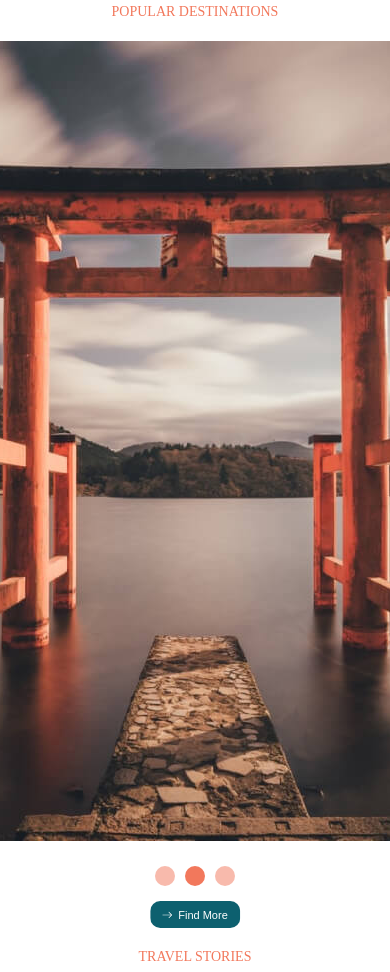
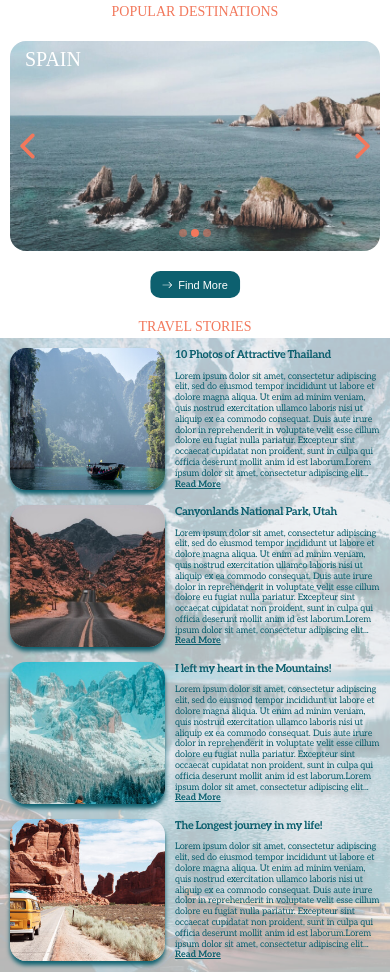
Before and after one commit to igor-bochenkov/Travel, a plain HTML site: page index.html in a window 390 px wide. Shown: the part 416-1388 px from the top of the page. Drawn offline with Linux system fonts and the light colour scheme; files whose address does not match are found by name.

Commit message:
add: adaptive is finished

```diff
--- a/css/style.css
+++ b/css/style.css
@@ -180,6 +180,12 @@ body.lock {
     padding: 0px 16px;
   }
 }
+@media (max-width: 479.98px) {
+  .container {
+    max-width: none;
+    padding: 0px 10px;
+  }
+}
 
 .title {
   font-family: "RedHatText";
@@ -189,17 +195,17 @@ body.lock {
   color: #f2785c;
   text-align: center;
 }
-@media (max-width: 767.98px) {
+@media (max-width: 991.98px) {
   .title {
     font-size: 2.1875rem;
   }
 }
-@media (max-width: 660px) {
+@media (max-width: 767.98px) {
   .title {
     font-size: 1.5625rem;
   }
 }
-@media (max-width: 420px) {
+@media (max-width: 479.98px) {
   .title {
     font-size: 0.875rem;
   }
@@ -661,21 +667,21 @@ body.lock {
 }
 
 .destinations {
-  padding: 0px 0px 80px 0px;
+  padding: 0px 0px 160px 0px;
 }
 @media (max-width: 991.98px) {
   .destinations {
-    padding: 0px 0px 50px 0px;
+    padding: 0px 0px 100px 0px;
   }
 }
 @media (max-width: 767.98px) {
   .destinations {
-    padding: 0px 0px 35px 0px;
+    padding: 0px 0px 70px 0px;
   }
 }
 @media (max-width: 479.98px) {
   .destinations {
-    padding: 0px 0px 20px 0px;
+    padding: 0px 0px 40px 0px;
   }
 }
 .destinations__title {
@@ -692,6 +698,7 @@ body.lock {
   }
 }
 .destinations__slider {
+  position: relative;
   margin-bottom: 35px;
 }
 @media (max-width: 767.98px) {
@@ -722,15 +729,76 @@ body.lock {
   margin-bottom: 20px;
 }
 .slider-destinations__slide {
+  position: relative;
   -webkit-box-flex: 0;
       -ms-flex: 0 0 800px;
           flex: 0 0 800px;
-  position: relative;
   height: 800px;
   width: 800px;
   border-radius: 16px;
   overflow: hidden;
   margin: 0px 30px 0px;
+}
+.slider-destinations__slide img {
+  width: 100%;
+}
+@media (max-width: 991.98px) {
+  .slider-destinations__slide {
+    margin: 0;
+    -webkit-box-flex: 1;
+        -ms-flex: 1 1 100%;
+            flex: 1 1 100%;
+    width: 100%;
+    height: 500px;
+  }
+}
+@media (max-width: 767.98px) {
+  .slider-destinations__slide {
+    height: 400px;
+  }
+}
+@media (max-width: 479.98px) {
+  .slider-destinations__slide {
+    height: 210px;
+  }
+}
+@media (max-width: 991.98px) {
+  .slider-destinations__slide--2 {
+    display: none;
+  }
+}
+@media (max-width: 991.98px) {
+  .slider-destinations__slide--3 {
+    display: none;
+  }
+}
+.slider-destinations__slide-arrows {
+  display: none;
+}
+@media (max-width: 991.98px) {
+  .slider-destinations__slide-arrows {
+    display: -webkit-box;
+    display: -ms-flexbox;
+    display: flex;
+    -webkit-box-align: center;
+        -ms-flex-align: center;
+            align-items: center;
+    -webkit-box-pack: justify;
+        -ms-flex-pack: justify;
+            justify-content: space-between;
+    width: 100%;
+    position: absolute;
+    top: 50%;
+    -webkit-transform: translate(0px, -50%);
+        -ms-transform: translate(0px, -50%);
+            transform: translate(0px, -50%);
+    padding: 0px 10px;
+  }
+}
+.slider-destinations__slide-arrows-left {
+  -webkit-transform: rotate(180deg);
+      -ms-transform: rotate(180deg);
+          transform: rotate(180deg);
 }
 .slider-destinations__name {
   position: absolute;
@@ -744,6 +812,22 @@ body.lock {
   color: #ffffff;
   text-transform: uppercase;
 }
+@media (max-width: 991.98px) {
+  .slider-destinations__name {
+    top: 30px;
+  }
+}
+@media (max-width: 767.98px) {
+  .slider-destinations__name {
+    font-size: 1.5625rem;
+  }
+}
+@media (max-width: 479.98px) {
+  .slider-destinations__name {
+    top: 8px;
+    font-size: 1.25rem;
+  }
+}
 .pagination {
   display: -webkit-box;
   display: -ms-flexbox;
@@ -751,6 +835,16 @@ body.lock {
   -webkit-box-pack: center;
       -ms-flex-pack: center;
           justify-content: center;
+}
+@media (max-width: 991.98px) {
+  .pagination {
+    position: absolute;
+    bottom: 12px;
+    left: 50%;
+    -webkit-transform: translate(-50%, 0px);
+        -ms-transform: translate(-50%, 0px);
+            transform: translate(-50%, 0px);
+  }
 }
 .pagination__dot {
   cursor: pointer;
@@ -761,19 +855,86 @@ body.lock {
   background-color: hsla(11, 85%, 65%, 0.5);
   margin: 5px;
 }
+@media (max-width: 767.98px) {
+  .pagination__dot {
+    width: 15px;
+    height: 15px;
+  }
+}
+@media (max-width: 479.98px) {
+  .pagination__dot {
+    width: 8px;
+    height: 8px;
+    margin: 2px;
+  }
+}
 .pagination__dot--active {
   background-color: #f2785c;
 }
 
 .stories {
-  padding: 0px 0px 44px 0px;
+  position: relative;
+  padding: 40px 0px 44px 0px;
   background-color: hsla(0, 0%, 100%, 0.7);
 }
+@media (max-width: 991.98px) {
+  .stories {
+    padding: 30px 0px 35px 0px;
+  }
+}
+@media (max-width: 767.98px) {
+  .stories {
+    padding: 20px 0px 25px 0px;
+  }
+}
+@media (max-width: 479.98px) {
+  .stories {
+    padding: 10px 0px 13px 0px;
+  }
+}
 .stories__title {
+  position: absolute;
+  width: 100%;
+  height: 100%;
+  top: -80px;
+  left: 0;
   margin-bottom: 80px;
+}
+@media (max-width: 991.98px) {
+  .stories__title {
+    margin-bottom: 60px;
+    top: -60px;
+  }
+}
+@media (max-width: 767.98px) {
+  .stories__title {
+    margin-bottom: 30px;
+    top: -40px;
+  }
+}
+@media (max-width: 479.98px) {
+  .stories__title {
+    margin-bottom: 10px;
+    top: -20px;
+  }
 }
 .stories__articles {
   margin-bottom: 40px;
+}
+@media (max-width: 991.98px) {
+  .stories__articles {
+    margin-bottom: 30px;
+  }
+}
+@media (max-width: 767.98px) {
+  .stories__articles {
+    margin-bottom: 20px;
+  }
+}
+@media (max-width: 479.98px) {
+  .stories__articles {
+    margin-bottom: 15px;
+  }
 }
 .stories__btn {
   left: 50%;
@@ -790,11 +951,17 @@ body.lock {
 .item-stories:not(:last-child) {
   margin-bottom: 30px;
 }
+@media (max-width: 767.98px) {
+  .item-stories:not(:last-child) {
+    margin-bottom: 15px;
+  }
+}
 .item-stories__pic {
+  position: relative;
   -webkit-box-flex: 0;
       -ms-flex: 0 0 400px;
           flex: 0 0 400px;
-  height: 250px;
+  min-height: 250px;
   overflow: hidden;
   border-radius: 16px;
   -webkit-box-shadow: 0px 4px 4px #0d606f;
@@ -802,33 +969,119 @@ body.lock {
   -webkit-transition: all 0.3s ease 0s;
   transition: all 0.3s ease 0s;
 }
+@media (max-width: 991.98px) {
+  .item-stories__pic {
+    -webkit-box-flex: 0;
+        -ms-flex: 0 0 300px;
+            flex: 0 0 300px;
+  }
+}
+@media (max-width: 767.98px) {
+  .item-stories__pic {
+    -webkit-box-flex: 0;
+        -ms-flex: 0 0 200px;
+            flex: 0 0 200px;
+    min-height: 200px;
+  }
+}
+@media (max-width: 479.98px) {
+  .item-stories__pic {
+    -webkit-box-flex: 0;
+        -ms-flex: 0 0 155px;
+            flex: 0 0 155px;
+    min-height: 130px;
+  }
+}
+.item-stories__pic img {
+  width: 100%;
+  height: 100%;
+  -o-object-fit: cover;
+     object-fit: cover;
+  position: absolute;
+  top: 0;
+  left: 0;
+}
 @media (hover: hover) {
   .item-stories__pic:hover {
     opacity: 0.8;
   }
 }
 .item-stories__content {
-  -webkit-box-flex: 1;
-      -ms-flex: 1 1 auto;
-          flex: 1 1 auto;
+  -webkit-box-flex: 0;
+      -ms-flex: 0 1 auto;
+          flex: 0 1 auto;
   padding-left: 40px;
   color: #0d606f;
   line-height: 1.2;
+}
+@media (max-width: 991.98px) {
+  .item-stories__content {
+    padding-left: 30px;
+  }
+}
+@media (max-width: 767.98px) {
+  .item-stories__content {
+    padding-left: 20px;
+  }
+}
+@media (max-width: 479.98px) {
+  .item-stories__content {
+    padding-left: 10px;
+  }
 }
 .item-stories__title {
   font-size: 2.1875rem;
   letter-spacing: -0.4px;
   margin-bottom: 24px;
+  font-weight: 700;
+}
+@media (max-width: 991.98px) {
+  .item-stories__title {
+    margin-bottom: 20px;
+    font-size: 1.875rem;
+  }
+}
+@media (max-width: 767.98px) {
+  .item-stories__title {
+    margin-bottom: 15px;
+    font-size: 1.25rem;
+  }
+}
+@media (max-width: 479.98px) {
+  .item-stories__title {
+    margin-bottom: 10px;
+    font-size: 0.6875rem;
+  }
 }
 .item-stories__text {
   letter-spacing: -0.1px;
   text-shadow: 0px 4px 4px rgba(0, 0, 0, 0.25);
+}
+@media (max-width: 767.98px) {
+  .item-stories__text {
+    font-size: 0.75rem;
+  }
+}
+@media (max-width: 479.98px) {
+  .item-stories__text {
+    font-size: 0.5625rem;
+  }
 }
 .item-stories__spoiler {
   display: block;
   font-weight: 700;
   color: #0d606f;
   text-decoration: underline;
+}
+@media (max-width: 767.98px) {
+  .item-stories__spoiler {
+    font-size: 0.9375rem;
+  }
+}
+@media (max-width: 479.98px) {
+  .item-stories__spoiler {
+    font-size: 0.5625rem;
+  }
 }
 
 .header {
@@ -1143,5 +1396,8 @@ body.lock {
   -webkit-box-flex: 1;
       -ms-flex: 1 1 auto;
           flex: 1 1 auto;
-  background: url("../img/stories-bg.jpg") center bottom no-repeat;
 }
+
+.page-background {
+  background: url("../img/stories-bg.jpg") 0 0/cover no-repeat;
+}
--- a/index.html
+++ b/index.html
@@ -26,7 +26,6 @@
 							<span></span>
 						</div>
 					</div>
-					<!-- <div class="menu-header__wrapper"></div> -->
 					<nav class="menu-header__body">
 						<ul class="menu-header__list">
 							<li><a href="#how" class="menu-header__link"><span>How It Works</span></a></li>
@@ -85,19 +84,29 @@
 					<h2 class="destinations__title title">POPULAR DESTINATIONS</h2>
 					<div class="destinations__slider slider-destinations">
 						<div class="slider-destinations__slides">
-							<figure class="slider-destinations__slide">
+							<figure class="slider-destinations__slide slider-destinations__slide--1">
 								<img src="img/destinations-pic/01.jpg" alt="SPAIN">
 								<figcaption class="slider-destinations__name">SPAIN</figcaption>
 							</figure>
-							<figure class="slider-destinations__slide">
+							<figure class="slider-destinations__slide slider-destinations__slide--2">
 								<img src="img/destinations-pic/02.jpg" alt="JAPAN">
 								<figcaption class="slider-destinations__name">JAPAN</figcaption>
 							</figure>
-							<figure class="slider-destinations__slide">
+							<figure class="slider-destinations__slide slider-destinations__slide--3">
 								<img src="img/destinations-pic/03.jpg" alt="USA">
 								<figcaption class="slider-destinations__name">USA</figcaption>
 							</figure>
+							<div class="slider-destinations__slide-arrows">
+								<div
+									class="slider-destinations__slide-arrows-left slider-destinations__slide-arrows-left--noactive">
+									<img src="/img/icons/slider-arrow.svg" alt="arrow">
 								</div>
+								<div class="slider-destinations__slide-arrows-right">
+									<img src="/img/icons/slider-arrow.svg" alt="arrow">
+								</div>
+							</div>
+						</div>
+
 						<div class="slider-destinations__pagination pagination">
 							<div class="pagination__dot"></div>
 							<div class="pagination__dot pagination__dot--active"></div>
@@ -107,6 +116,7 @@
 					<button class="destinations__btn btn btn--arrow">Find More</button>
 				</div>
 			</section>
+			<div class="page-background ">
 				<section class="stories" id="stories">
 					<div class="stories__container container">
 						<h2 class="stories__title title">TRAVEL STORIES</h2>
@@ -119,7 +129,8 @@
 									<h3 class="item-stories__title">10 Photos of Attractive Thailand</h3>
 									<p class="item-stories__text">Lorem ipsum dolor sit amet, consectetur adipiscing elit, sed do
 										eiusmod tempor incididunt ut labore et dolore magna aliqua. Ut enim ad minim veniam, quis
-									nostrud exercitation ullamco laboris nisi ut aliquip ex ea commodo consequat. Duis aute irure
+										nostrud exercitation ullamco laboris nisi ut aliquip ex ea commodo consequat. Duis aute
+										irure
 										dolor in reprehenderit in voluptate velit esse cillum dolore eu fugiat nulla pariatur.
 										Excepteur sint occaecat cupidatat non proident, sunt in culpa qui officia deserunt mollit
 										anim id est laborum.Lorem ipsum dolor sit amet, consectetur adipiscing elit...</p>
@@ -135,7 +146,8 @@
 									<h3 class="item-stories__title">Canyonlands National Park, Utah</h3>
 									<p class="item-stories__text">Lorem ipsum dolor sit amet, consectetur adipiscing elit, sed do
 										eiusmod tempor incididunt ut labore et dolore magna aliqua. Ut enim ad minim veniam, quis
-									nostrud exercitation ullamco laboris nisi ut aliquip ex ea commodo consequat. Duis aute irure
+										nostrud exercitation ullamco laboris nisi ut aliquip ex ea commodo consequat. Duis aute
+										irure
 										dolor in reprehenderit in voluptate velit esse cillum dolore eu fugiat nulla pariatur.
 										Excepteur sint occaecat cupidatat non proident, sunt in culpa qui officia deserunt mollit
 										anim id est laborum.Lorem ipsum dolor sit amet, consectetur adipiscing elit...</p>
@@ -150,11 +162,13 @@
 								<div class="item-stories__content">
 									<h3 class="item-stories__title">I left my heart in the Mountains!</h3>
 									<p class="item-stories__text">
-									Lorem ipsum dolor sit amet, consectetur adipiscing elit, sed do eiusmod tempor incididunt ut
+										Lorem ipsum dolor sit amet, consectetur adipiscing elit, sed do eiusmod tempor incididunt
+										ut
 										labore et dolore magna aliqua. Ut enim ad minim veniam, quis nostrud exercitation ullamco
 										laboris nisi ut aliquip ex ea commodo consequat. Duis aute irure dolor in reprehenderit in
 										voluptate velit esse cillum dolore eu fugiat nulla pariatur. Excepteur sint occaecat
-									cupidatat non proident, sunt in culpa qui officia deserunt mollit anim id est laborum.Lorem
+										cupidatat non proident, sunt in culpa qui officia deserunt mollit anim id est
+										laborum.Lorem
 										ipsum dolor sit amet, consectetur adipiscing elit...
 									</p>
 									<a href="#!" class="item-stories__spoiler">Read More</a>
@@ -169,7 +183,8 @@
 									<h3 class="item-stories__title">The Longest journey in my life!</h3>
 									<p class="item-stories__text">Lorem ipsum dolor sit amet, consectetur adipiscing elit, sed do
 										eiusmod tempor incididunt ut labore et dolore magna aliqua. Ut enim ad minim veniam, quis
-									nostrud exercitation ullamco laboris nisi ut aliquip ex ea commodo consequat. Duis aute irure
+										nostrud exercitation ullamco laboris nisi ut aliquip ex ea commodo consequat. Duis aute
+										irure
 										dolor in reprehenderit in voluptate velit esse cillum dolore eu fugiat nulla pariatur.
 										Excepteur sint occaecat cupidatat non proident, sunt in culpa qui officia deserunt mollit
 										anim id est laborum.Lorem ipsum dolor sit amet, consectetur adipiscing elit...</p>
@@ -208,6 +223,8 @@
 						</div>
 					</div>
 				</footer>
+			</div>
+
 		</main>
 
 	</div>
```
Also changed, not shown: img/icons/slider-arrow.svg (added). Lines whose indentation alone changed are shown as unchanged.
